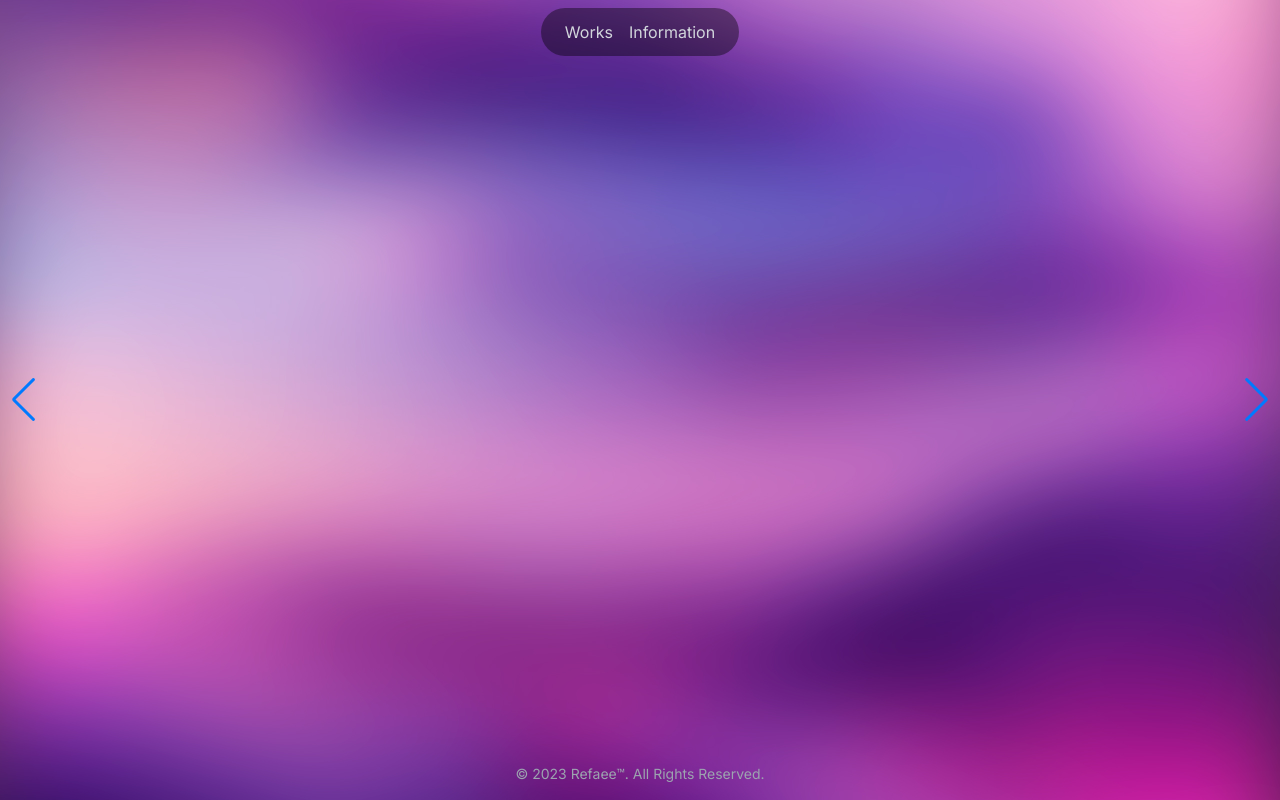
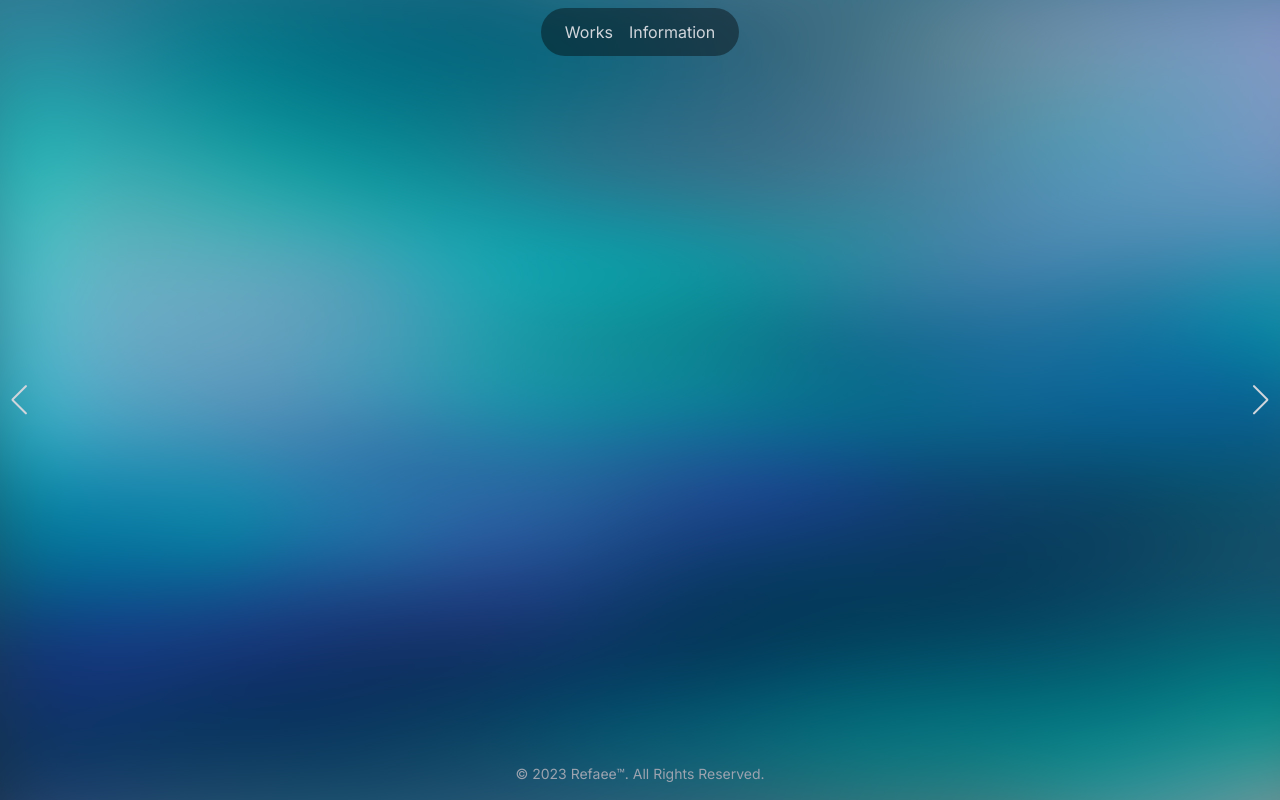
Before and after one commit to Emjayi/refaee-photography, a Next.js app: page / in a window 1280 px wide. Built offline with nearby package versions, Linux system fonts and the light colour scheme.

Commit message:
slider refine

```diff
--- a/src/app/globals.css
+++ b/src/app/globals.css
@@ -8,7 +8,15 @@
     background-position: center;
     color: white;
 } */
-
+.swiper-button-prev, .swiper-button-next {
+    color: rgb(209 213 219) !important;
+}
+:root{
+    --swiper-navigation-size: 30px !important
+}
+.swiper-button-next:hover, .swiper-button-prev:hover {
+    color: rgb(235, 235, 237) !important;
+}
 body {
     background-color: black;
 }
--- a/src/app/page.tsx
+++ b/src/app/page.tsx
@@ -3,7 +3,7 @@
 import { Swiper, SwiperSlide } from 'swiper/react';
 import Image from 'next/image'
 // import required modules
-import { Navigation, Pagination } from 'swiper/modules';
+import { Autoplay, Keyboard, Navigation, Pagination } from 'swiper/modules';
 import slide1 from "public/bg/bg (1).jpg"
 import slide2 from "public/bg/bg (2).jpg"
 import slide3 from "public/bg/bg (3).jpg"
@@ -39,14 +39,20 @@ export default function Home() {
   return (
     <div className='flex justify-center items-center '>
       <Swiper
-        slidesPerView={1}
+        autoplay={{
+          delay: 1500,
+          disableOnInteraction: false,
+        }}
+        keyboard={{
+          enabled: true,
+        }}
         spaceBetween={0}
         loop={true}
         pagination={{
           clickable: true,
         }}
         navigation={true}
-        modules={[Pagination, Navigation]} className=" w-screen h-screen">
+        modules={[Autoplay, Keyboard, Pagination, Navigation]} className=" w-screen h-screen">
         {
           images.map((image) => (
             <SwiperSlide key={image.key}>
```
